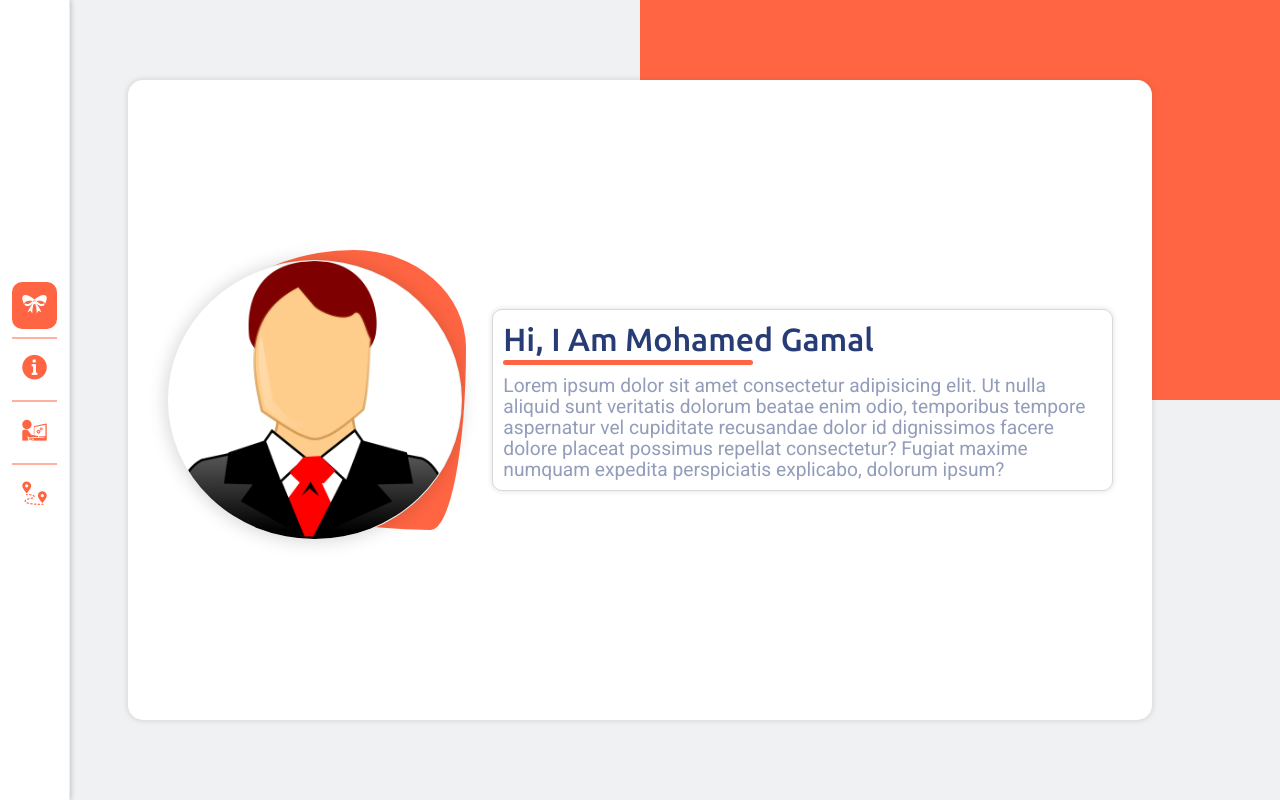
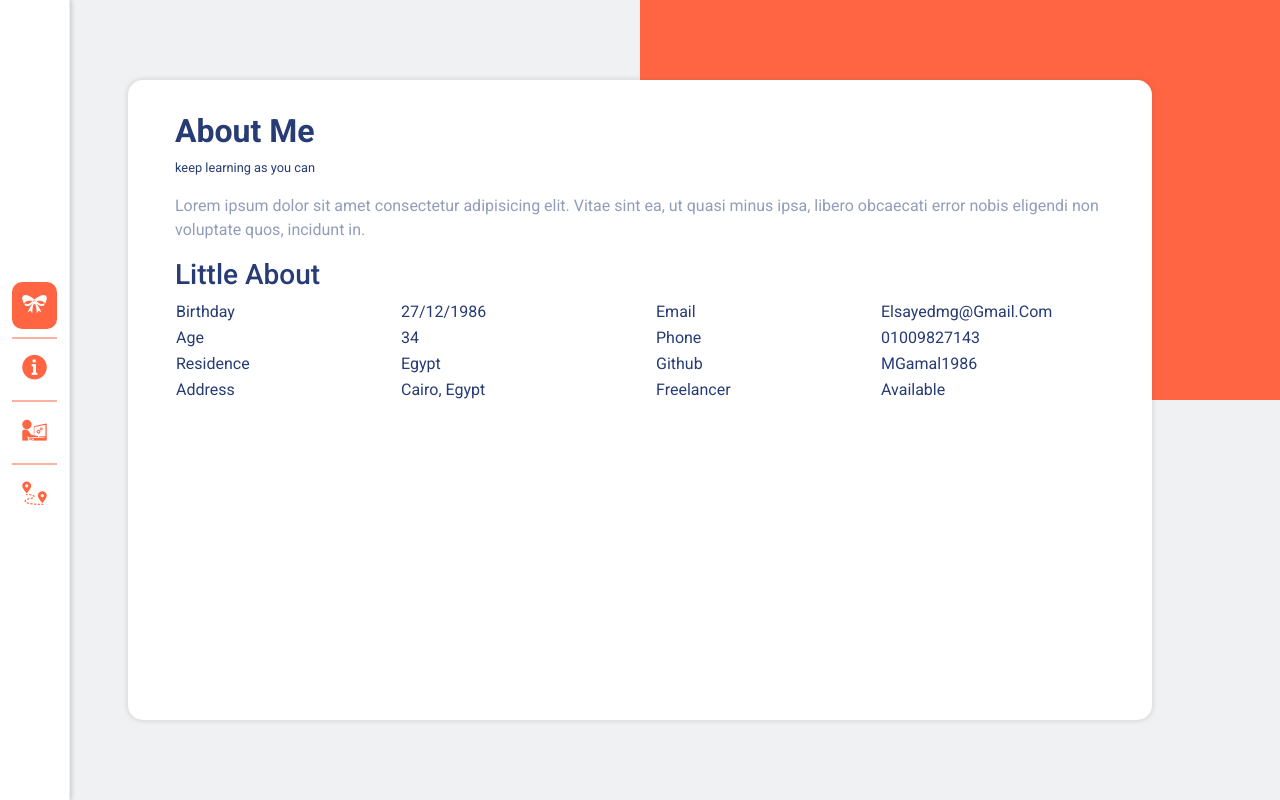
Before and after one commit to MGamal1986/Portfolio_2, a website built with webpack: page src/index.html in a window 1280 px wide. Built offline with nearby package versions, Linux system fonts and the light colour scheme.

Commit message:
start in about section

```diff
--- a/src/index.html
+++ b/src/index.html
@@ -7,7 +7,7 @@
 </head>
 <body>
     <!-- start background layout -->
-        <div class="layout">
+    <div class="layout">
         <div class="box"></div>
     </div>
         <!-- end background layout -->
@@ -34,7 +34,7 @@
 
     <!-- start main sections -->
     <!-- home section -->
-    <div class="section home-section d-flex align-items-center slide">
+    <div class="section home-section d-flex align-items-center ">
         <div class="container">
             <div class="row px-4 justify-content-start">
                 <div class="col-md-4 add-padding">
@@ -54,12 +54,69 @@
         </div>
     </div>
     <!-- about section -->
-    <div class="section about-section">
-        <h1 class="text-capitalize">about</h1>
-        <h1 class="text-capitalize">about</h1>
-        <h1 class="text-capitalize">about</h1>
-        <h1 class="text-capitalize">about</h1>
-        <h1 class="text-capitalize">about</h1>
+    <div class="section about-section slide">
+       <div class="container">
+           <div class="row">
+               <div class="col">
+                   <div class="about-content">
+                       <h2 class="about-title">about me</h2>
+                       <p class="slogan">
+                           keep learning as you can
+                       </p>
+                       <p class="about-description">
+                           Lorem ipsum dolor sit amet consectetur adipisicing elit. Vitae sint ea, ut quasi minus ipsa, libero obcaecati error nobis eligendi non voluptate quos, incidunt in.
+                       </p>
+                       <div class="public-info">
+                           <h3 class="title-info">little about</h3>
+                           <div class="row">
+                               <div class="col-md-6">
+                                    <table class="info tabel ">
+                                        <tr>
+                                            <td>birthday</td>
+                                            <td>27/12/1986</td>
+                                        </tr>
+                                        <tr>
+                                            <td>age</td>
+                                            <td>34</td>
+                                        </tr>
+                                        <tr>
+                                            <td>Residence</td>
+                                            <td>egypt</td>
+                                        </tr>
+                                        <tr>
+                                            <td>address</td>
+                                            <td>cairo, egypt</td>
+                                        </tr>
+                                    </table>
+                               </div>
+                               <div class="col-md-6">
+                                    <table class="info tabel ">
+                                        <tr>
+                                            <td>email</td>
+                                            <td>elsayedmg@gmail.com</td>
+                                        </tr>
+                                        <tr>
+                                            <td>phone</td>
+                                            <td>01009827143</td>
+                                        </tr>
+                                        <tr>
+                                            <td>github</td>
+                                            <td>MGamal1986</td>
+                                        </tr>
+                                        <tr>
+                                            <td>freelancer</td>
+                                            <td>available</td>
+                                        </tr>
+                                    </table>
+                               </div>
+                           </div>
+
+                       </div>
+                       <div class="exp"></div>
+                   </div>
+               </div>
+           </div>
+       </div>
     </div>
     <!-- portfolio section -->
     <div class="section portfolio-section">
--- a/src/js/components/sideNav.js
+++ b/src/js/components/sideNav.js
@@ -1,11 +1,15 @@
 // select nav elements
 const nav  = document.querySelector('.btn-sections');
 const mainElement = document.querySelector('.btn-sections .main');
+
 // import sidebar component
 import SideBar from './sideBar';
 
 export default function SideNav(){
+    // create instance of SideBar class
     let sideNav = new SideBar(mainElement,nav,'small-screen','up');
+    // call show function
     sideNav.show();
+    // call hide function
     sideNav.hide();
 }
--- a/src/scss/imports/_about.scss
+++ b/src/scss/imports/_about.scss
@@ -1,4 +1,32 @@
 .about-section{
     @extend .main_section;
-
+    padding: 2rem;
+   .about-content{
+       .about-title{
+           color: $mainTitleColor;
+           text-transform: capitalize;
+           font-weight: 600;
+       }
+       .slogan{
+           font-size: 0.8rem;
+           color: $mainTitleColor;
+       }
+       .about-description{
+            color: rgba($mainTitleColor,0.5);
+       }
+       .public-info{
+           .title-info{
+               color: $mainTitleColor;
+               text-transform: capitalize;
+           }
+           .info{
+               width: 100%;
+               text-transform: capitalize;
+               color: $mainTitleColor;
+               td{
+                   width: 50%;
+               }
+           }
+       }
+   }
 }
--- a/src/scss/imports/_colors.scss
+++ b/src/scss/imports/_colors.scss
@@ -1,12 +1,24 @@
 /*************************************
 ******** Colors variable  ************
 **************************************/
-$bgColor: #dfe6e9;
-$bgHomeColor: #0984e3;
-$bgSectionsColor: #0984e3;
-$bgSectionColorHover: #48dbfb;
+
+// main title colors
+$mainTitleColor: #273c75;
+
+/****************************
+*** light theme colors ******
+*****************************/
+// forground colors
 $bgLayoutColor: #ff6542;
 $bgBtnColor: #ff6542;
-$mainTitleColor: #273c75;
-$bgIconColor: #ffe3e0;
+// background colors
 $bgLayoutColor2: #EFF1F3;
+
+
+/****************************
+*** dark theme colors *******
+*****************************/
+// forground colors
+
+// background colors
+$bgLayoutColorDark: #2e294e;
--- a/src/scss/imports/_layout.scss
+++ b/src/scss/imports/_layout.scss
@@ -4,6 +4,10 @@
     width: 100%;
     z-index: -1;
     background: $bgLayoutColor2;
+    @include easeInOut3s;
+    &.dark{
+        background: $bgLayoutColorDark;
+    }
     .box{
         position: absolute;
         display: block;
--- a/src/scss/imports/_placeholders.scss
+++ b/src/scss/imports/_placeholders.scss
@@ -42,5 +42,5 @@
     border: 1px solid rgba(0, 0, 0, 0.15);
     border-radius: 10px;
     box-shadow: 0 0 5px 1px rgba(0, 0, 0, 0.09);
-    padding: 10px;
+    padding: 20px;
 }
--- a/src/scss/imports/_responsive.scss
+++ b/src/scss/imports/_responsive.scss
@@ -37,6 +37,11 @@
     .home-section{
         .add-padding{
             padding: 2rem 5rem;
+        }
+        .title-profile{
+            &.boxy{
+                padding: 10px;
+            }
         }
     }
 }
--- a/src/scss/imports/_sections.scss
+++ b/src/scss/imports/_sections.scss
@@ -7,6 +7,7 @@
     background: #fff;
     border-right: 1px solid rgba(0, 0, 0, 0.07);
     box-shadow: 1px 0 5px 0px rgba(0,0,0,0.2);
+
     .main{
         position: absolute;
         top: 20%;
```
Also changed, not shown: src/js/app.js (line endings or trailing spaces), src/scss/icofont/fonts/icofont.ttf, src/scss/icofont/fonts/icofont.woff, src/scss/icofont/fonts/icofont.woff2, src/scss/icofont/icofont.min.css, 2 other files.
